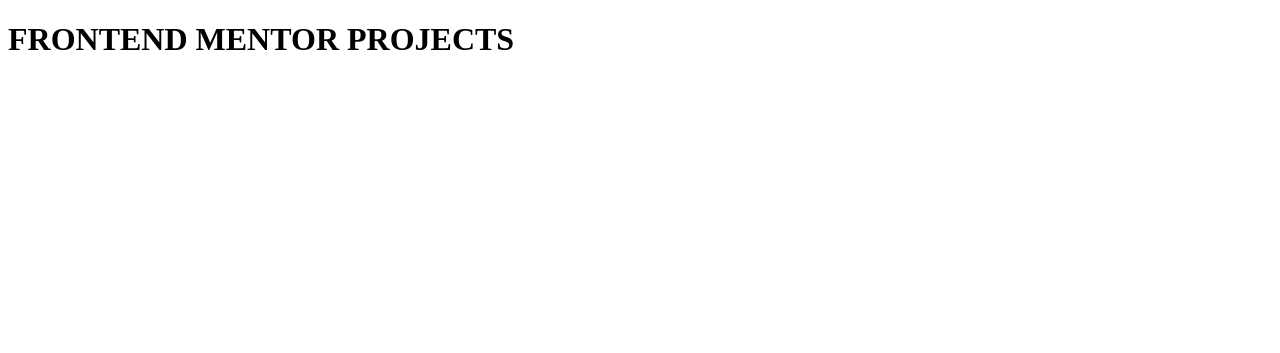
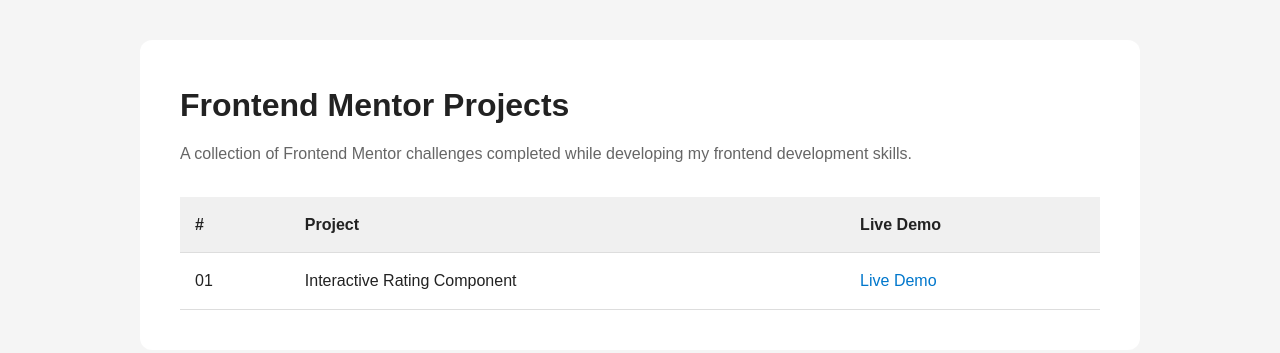
Before and after one commit to Chantal-Yvonne/front-end-mentor-projects, a plain HTML site: page index.html in a window 1280 px wide. Drawn offline with Linux system fonts and the light colour scheme.

Commit message:
Created a projects index table on main index file

```diff
--- a/index.html
+++ b/index.html
@@ -3,9 +3,117 @@
 <head>
     <meta charset="UTF-8">
     <meta name="viewport" content="width=device-width, initial-scale=1.0">
-    <title>Frontend mentor projects</title>
+    <title>Frontend Mentor Projects</title>
+
+    <style>
+        * {
+            box-sizing: border-box;
+            margin: 0;
+            padding: 0;
+        }
+
+    body {
+        font-family: Arial, sans-serif;
+        background-color: #f5f5f5;
+        color: #222;
+        line-height: 1.6;
+        padding: 40px 20px;
+    }
+
+    main {
+        max-width: 1000px;
+        margin: 0 auto;
+        background-color: #ffffff;
+        padding: 40px;
+        border-radius: 12px;
+    }
+
+    h1 {
+        margin-bottom: 10px;
+    }
+
+    .intro {
+        margin-bottom: 30px;
+        color: #666;
+    }
+
+    table {
+        width: 100%;
+        border-collapse: collapse;
+    }
+
+    th,
+    td {
+        padding: 15px;
+        text-align: left;
+        border-bottom: 1px solid #ddd;
+    }
+
+    th {
+        background-color: #f0f0f0;
+    }
+
+    a {
+        color: #0077cc;
+        text-decoration: none;
+    }
+
+    a:hover {
+        text-decoration: underline;
+    }
+
+    @media (max-width: 600px) {
+        body {
+            padding: 20px 10px;
+        }
+
+        main {
+            padding: 20px;
+        }
+
+        th,
+        td {
+            padding: 10px 5px;
+            font-size: 14px;
+        }
+    }
+</style>
+
 </head>
 <body>
-    <h1>FRONTEND MENTOR PROJECTS</h1>
+
+
+<main>
+
+    <h1>Frontend Mentor Projects</h1>
+
+    <p class="intro">
+        A collection of Frontend Mentor challenges completed while
+        developing my frontend development skills.
+    </p>
+
+    <table>
+        <thead>
+            <tr>
+                <th>#</th>
+                <th>Project</th>
+                <th>Live Demo</th>
+            </tr>
+        </thead>
+
+        <tbody>
+            <tr>
+                <td>01</td>
+                <td>Interactive Rating Component</td>
+                <td>
+                    <a href="./Interactive-rating-component/">
+                        Live Demo
+                    </a>
+                </td>
+            </tr>
+        </tbody>
+    </table>
+</main>
+
 </body>
 </html>
```
Also changed, not shown: 1 other file.
